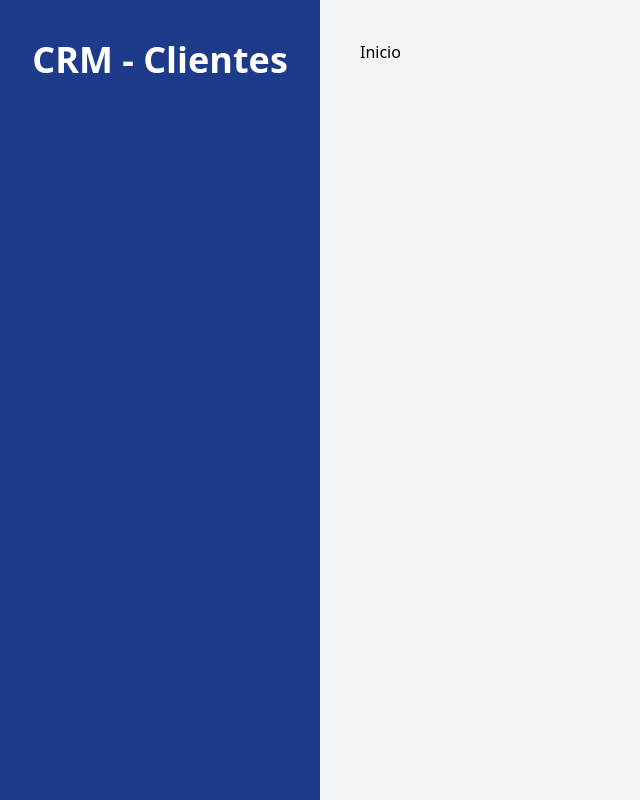
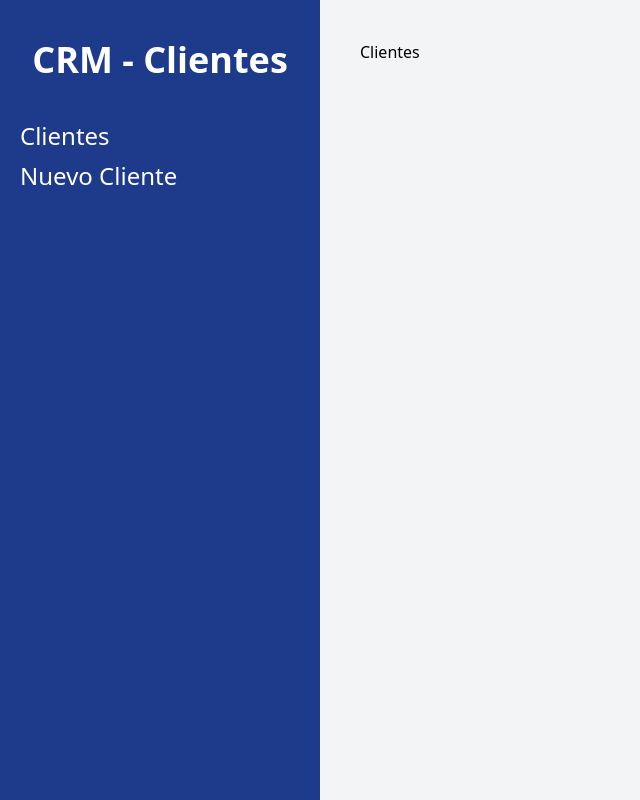
Before and after one commit to oscarandresdav/crm-vite-react, a React (Vite) app: page / in a window 1280 px wide. Shown: the whole page, without its empty margins (0-640 px from the left). Built offline with nearby package versions, Linux system fonts and the light colour scheme.

Commit message:
Navegar entre Componentes con Link

```diff
--- a/src/components/Layout.jsx
+++ b/src/components/Layout.jsx
@@ -1,4 +1,4 @@
-import { Outlet } from "react-router-dom";
+import { Link, Outlet } from "react-router-dom";
 
 const Layout = () => {
   return (
@@ -7,6 +7,21 @@
         <h2 className="text-4xl font-black text-center text-white">
           CRM - Clientes
         </h2>
+
+        <nav className="mt-10">
+          <Link
+            className="text-2xl block mt-2 hover:text-blue-300 text-white"
+            to="/"
+          >
+            Clientes
+          </Link>
+          <Link
+            className="text-2xl block mt-2 hover:text-blue-300 text-white"
+            to="/clientes/nuevo"
+          >
+            Nuevo Cliente
+          </Link>
+        </nav>
       </aside>
       <main className="md:w-3/4 p-10 md:h-screen overflow-scroll">
         <Outlet />
--- a/src/pages/Index.jsx
+++ b/src/pages/Index.jsx
@@ -1,5 +1,5 @@
 const Index = () => {
-  return <h1>Inicio</h1>;
+  return <h1>Clientes</h1>;
 };
 
 export default Index;
```
